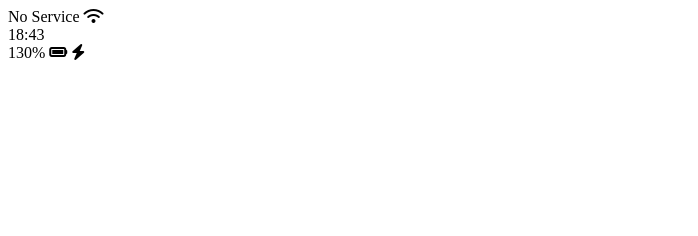
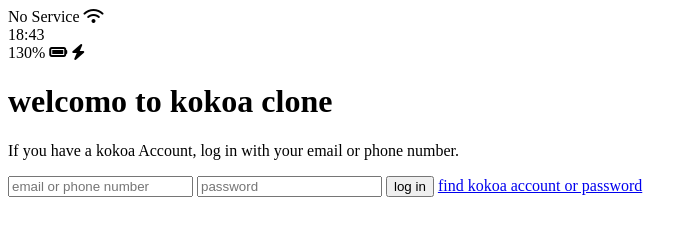
Before and after one commit to JANG0429/kokoa-clone-2020, a plain HTML site: page index.html in a window 1280 px wide. Shown: the whole page, without its empty margins (0-698 px from the left). Drawn offline with Linux system fonts and the light colour scheme.

Commit message:
Update index.html

```diff
--- a/index.html
+++ b/index.html
@@ -3,11 +3,11 @@
   <head>
     <meta charset="UTF-8" />
     <meta name="viewport" content="width=device-width, initial-scale=1.0" />
-    <title>Welcomo to Kokoa Talk</title>
+    <title>Welcomo to Kokoa clone</title>
   </head>
   <body>
-    <div class="status-bar">
-      <div class="status-bar__column">
+    <div class="status-bar"></div>
+    <div class="status-bar__column">
         <span>No Service</span>
         <i class="fas fa-wifi"></i>
       </div>
@@ -20,6 +20,20 @@
         <i class="fas fa-bolt"></i>
       </div>
     </div>
+
+    <header class="welcomo-header">
+      <h1 class="welcomo-header__title">welcomo to kokoa clone</h1>
+      <p class="welcomo-header__text">
+        If you have a kokoa Account, log in with your email or phone number.
+      </p>
+    </header>
+    <form id="login-form">
+      <input type="text" placeholder="email or phone number" />
+      <input type="password" placeholder="password" />
+      <input type="submit" value="log in" />
+      <a href="#">find kokoa account or password</a>
+    </form>
+
     <script
       src="https://kit.fontawesome.com/6478f529f2.js"
       crossorigin="anonymous"
```
